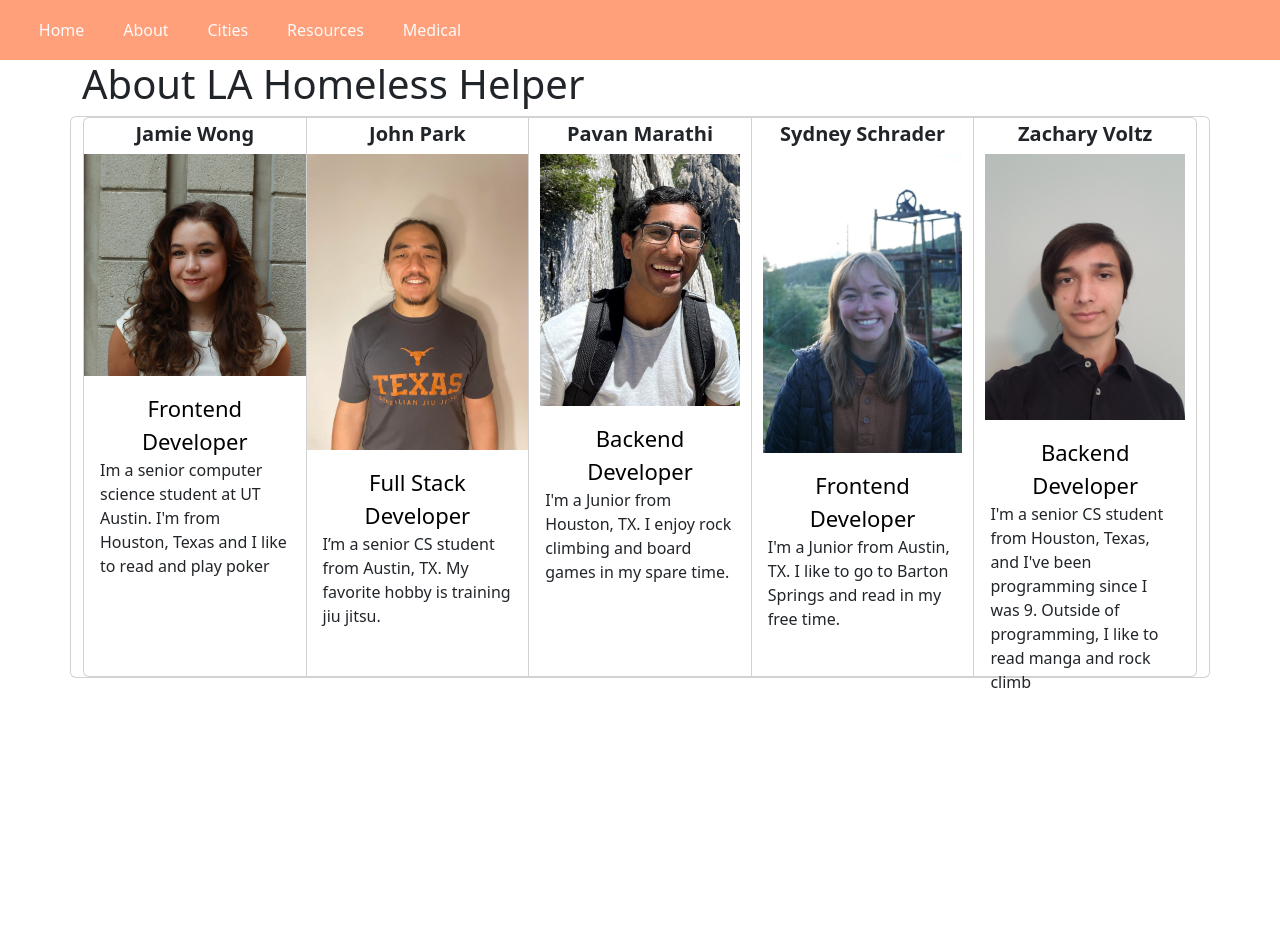
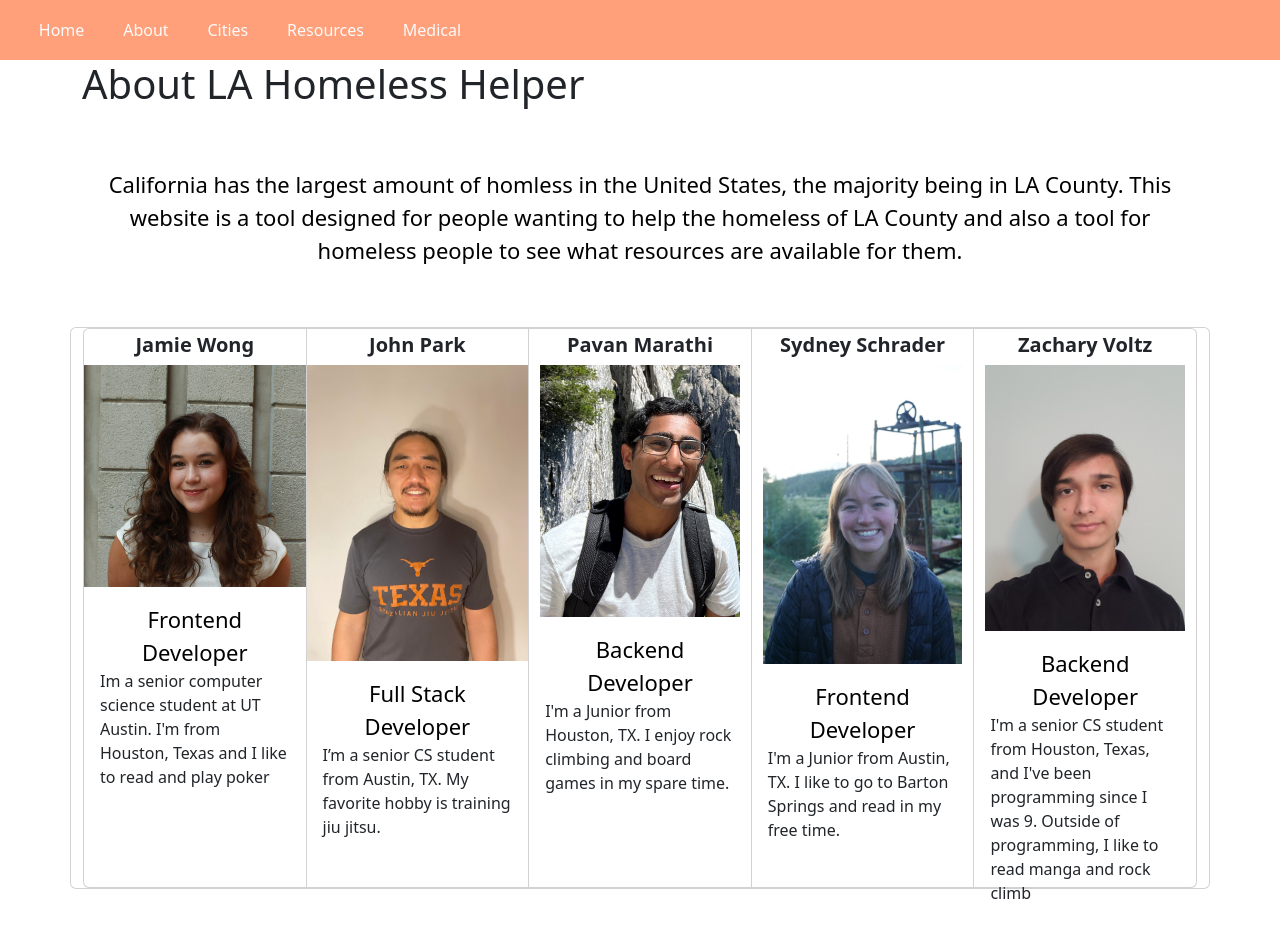
Before and after one commit to sydney-schrader/idb-01, a React (Create React App) app in the folder frontend/: page /about in a window 1280 px wide. Before the commit the page ends 800 px from the top, so only its background shows below. Built offline with nearby package versions, Linux system fonts and the light colour scheme.

Commit message:
added about blurb #41

```diff
--- a/frontend/src/components/about/About.module.css
+++ b/frontend/src/components/about/About.module.css
@@ -3,3 +3,10 @@
     text-align: center;
     font-size:22px
 }
+.textType {
+    color: rgb(0, 0, 0);
+    text-align: center;
+    font-size:22px;
+    margin-bottom: 60px;
+    margin-top: 60px;
+}
--- a/frontend/src/components/about/About.tsx
+++ b/frontend/src/components/about/About.tsx
@@ -1,14 +1,11 @@
 import React from "react";
 import { Container, Row, Col } from 'react-bootstrap'
 import Card from 'react-bootstrap/Card'
-import Button from 'react-bootstrap/Button'
 import jamie from '../../assets/jamie.jpeg'
 import pavan from '../../assets/pavan.jpg'
 import sydney from '../../assets/sydney.jpeg'
 import john from '../../assets/john.jpg'
 import zach from '../../assets/zach.jpg'
-import citiesPic from '../../assets/cities-image.jpg'
-import resourcesPic from '../../assets/resources-image.jpeg'
 import styles from './About.module.css'
 
 const About: React.FC<{}> = () => {
@@ -17,6 +14,15 @@ const About: React.FC<{}> = () => {
         <Container>
         <Col>
             <h1>About LA Homeless Helper</h1>
+            <div className= {styles['textType']}>
+            California has the largest amount of homless in the United States, the majority being in LA County.
+            This website is a tool designed for people wanting to help the homeless of LA County and also a tool
+            for homeless people to see what resources are available for them.
+            </div>
+
+
+
+
         </Col>
         <Row>
         <div className="card mx-auto">
```
